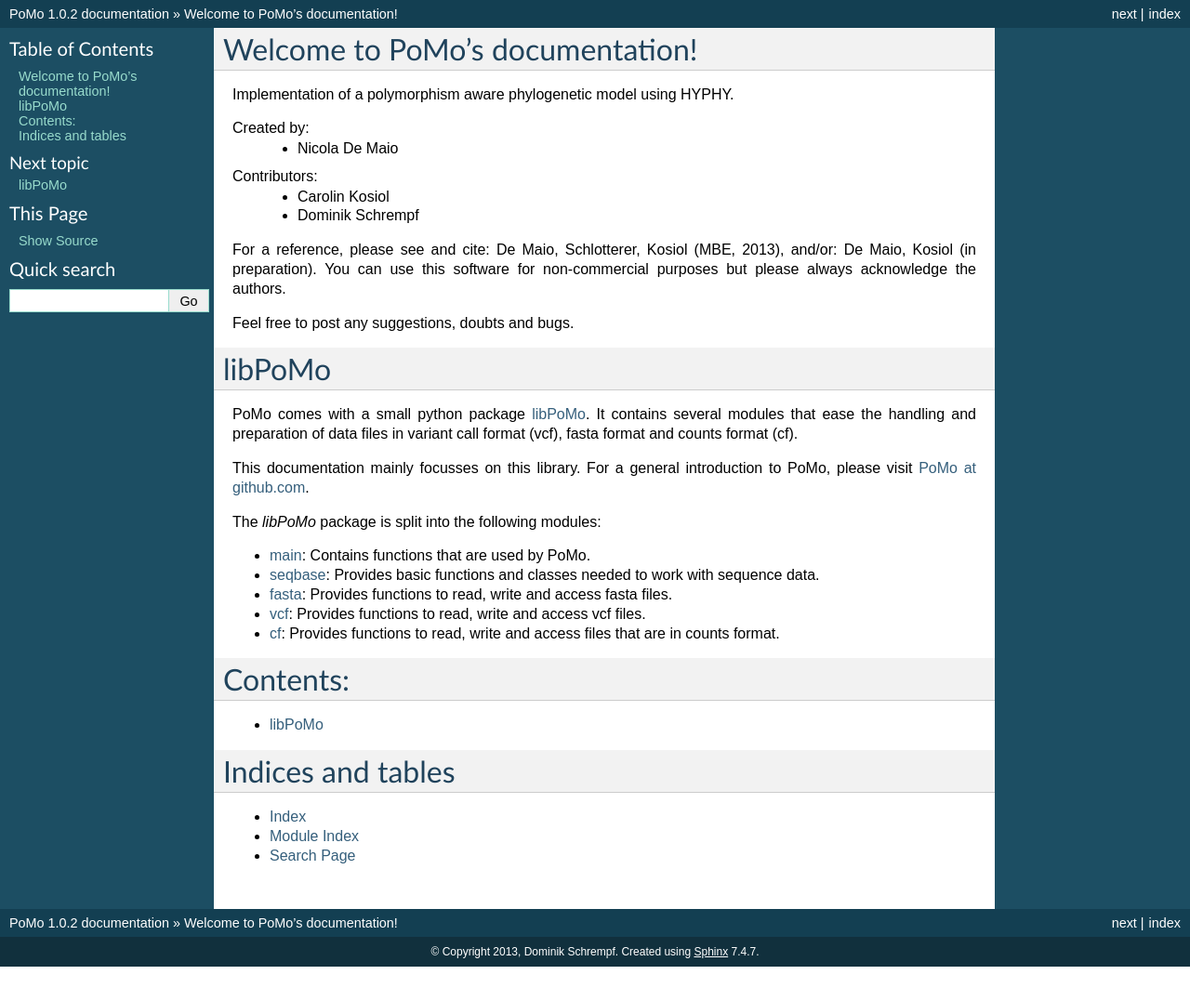
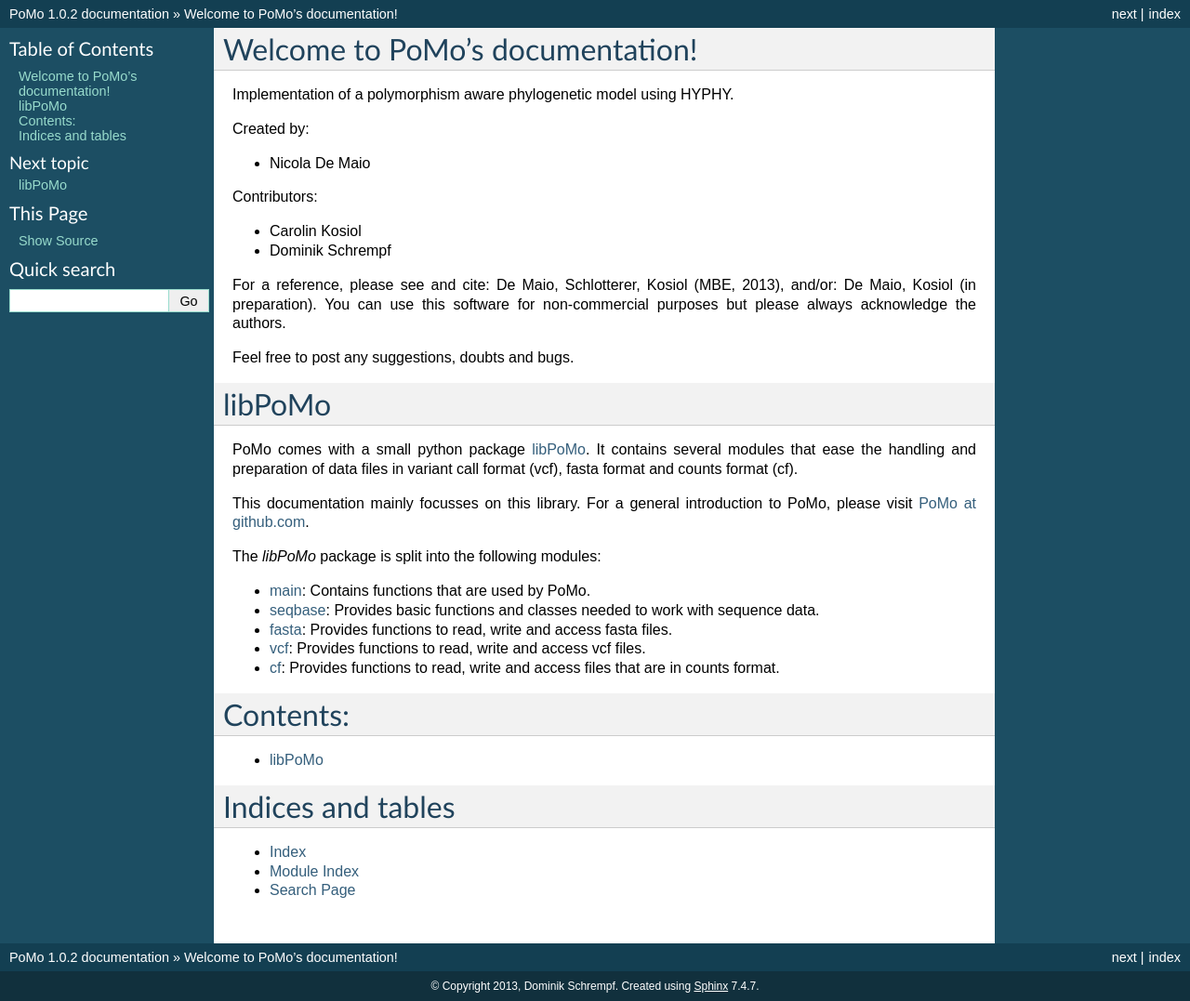
Before and after one commit to pomo-dev/PoMo, a Sphinx documentation site: the page built from doc/index.rst, in a window 1280 px wide. Shown: the whole page at 93% size. Built offline with Sphinx 7.4.7, drawn with Linux system fonts in a browser that asks for light colours; before the commit the page ends 1040 px from its top, so only the background shows below that.

```diff
--- a/doc/index.rst
+++ b/doc/index.rst
@@ -9,10 +9,13 @@ Welcome to PoMo's documentation!
 Implementation of a polymorphism aware phylogenetic model using HYPHY.
 
 Created by:
-  - Nicola De Maio
+
+* Nicola De Maio
+
 Contributors:
-  - Carolin Kosiol
-  - Dominik Schrempf
+
+* Carolin Kosiol
+* Dominik Schrempf
 
 For a reference, please see and cite: De Maio, Schlotterer, Kosiol
 (MBE, 2013), and/or: De Maio, Kosiol (in preparation). You can use
@@ -35,14 +38,14 @@ introduction to PoMo, please visit `PoMo at github.com
 
 The *libPoMo* package is split into the following modules:
 
-- :doc:`main <main>`: Contains functions that are used by PoMo.
-- :doc:`seqbase <seqbase>`: Provides basic functions and classes
+* :doc:`main <main>`: Contains functions that are used by PoMo.
+* :doc:`seqbase <seqbase>`: Provides basic functions and classes
   needed to work with sequence data.
-- :doc:`fasta <fasta>`: Provides functions to read, write and access
+* :doc:`fasta <fasta>`: Provides functions to read, write and access
   fasta files.
-- :doc:`vcf <vcf>`: Provides functions to read, write and access vcf
+* :doc:`vcf <vcf>`: Provides functions to read, write and access vcf
   files.
-- :doc:`cf <cf>`: Provides functions to read, write and access files
+* :doc:`cf <cf>`: Provides functions to read, write and access files
   that are in counts format.
 
 Contents:
```
